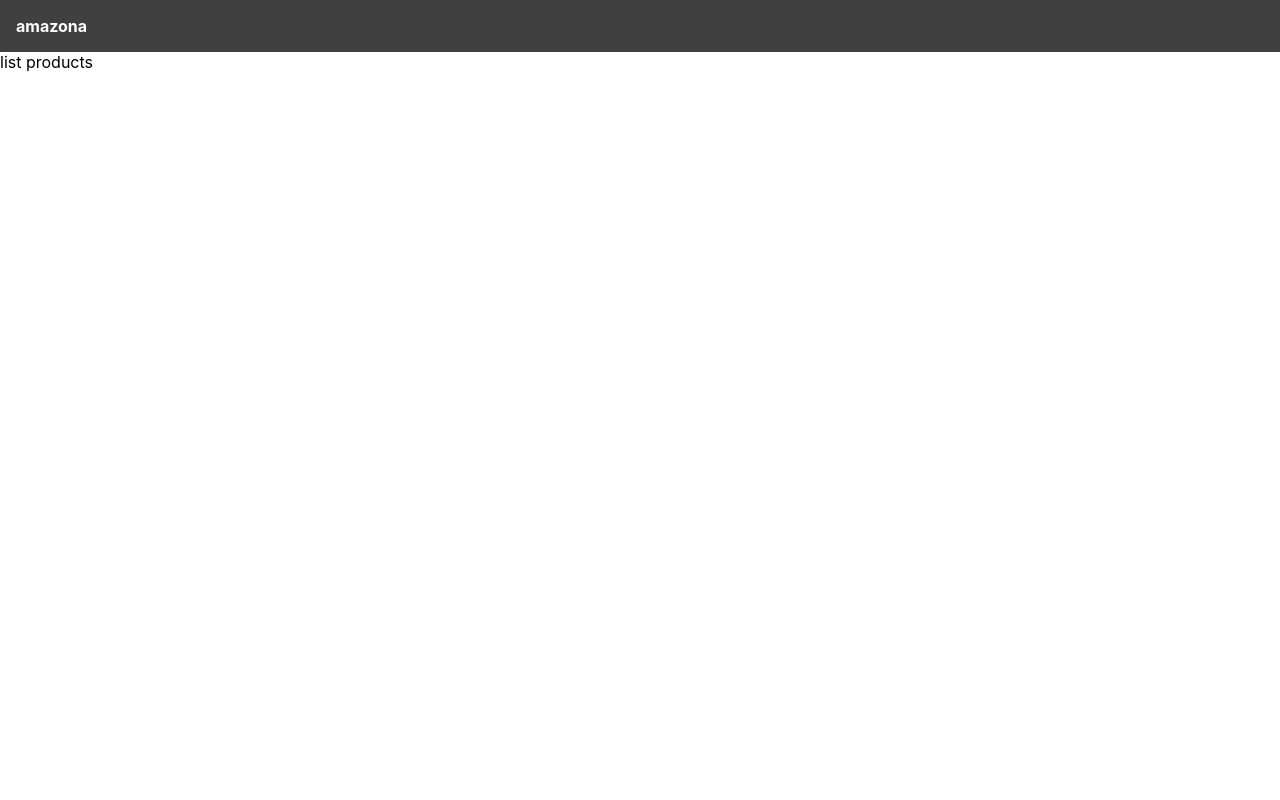
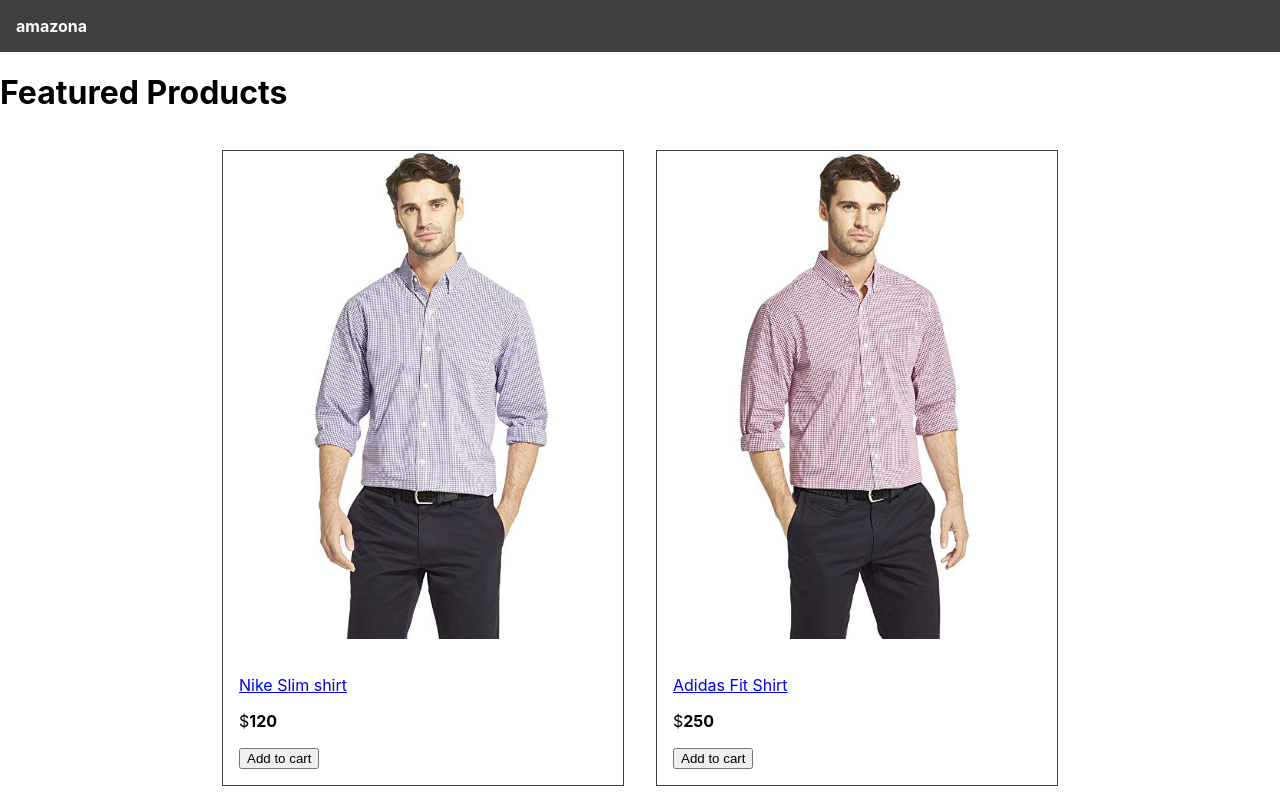
Before and after one commit to dcarroll9398/mern328, a React (Create React App) app in the folder frontend/: page / in a window 1280 px wide. Shown: the top 800 px of the page. Built offline with nearby package versions, Linux system fonts and the light colour scheme.

Commit message:
Video-05-Show-List-Of-Products

```diff
--- a/frontend/src/App.js
+++ b/frontend/src/App.js
@@ -1,3 +1,4 @@
+import data from './data';
 
 function App() {
   return (
@@ -5,7 +6,27 @@
       <header>
         <a href="/">amazona</a>
       </header>
-      <main>list products</main>
+      <main>
+        <h1>Featured Products</h1>
+        <div className="products">
+          {data.products.map((product) => (
+            <div key={product.slug} className="product">
+              <a href={`/product/${product.slug}`}>
+                <img src={product.image} alt={product.name} />
+              </a>
+              <div className="product-info">
+                <a href={`/product/${product.slug}`}>
+                  <p>{product.name}</p>
+                </a>
+                <p>
+                  $<strong>{product.price}</strong>
+                </p>
+                <button>Add to cart</button>
+              </div>
+            </div>
+          ))}
+        </div>
+      </main>
     </div>
   );
 }
--- a/frontend/src/index.css
+++ b/frontend/src/index.css
@@ -16,3 +16,19 @@
   color: #ffffff;
   font-weight: bold;
 }
+.product img {
+  width: 100%;
+  max-width: 400px;
+}
+.products {
+  display: flex;
+  flex-wrap: wrap;
+  justify-content: center;
+}
+.product {
+  border: 1px #404040 solid;
+  margin: 1rem;
+}
+.product-info {
+  padding: 1rem;
+}
```
